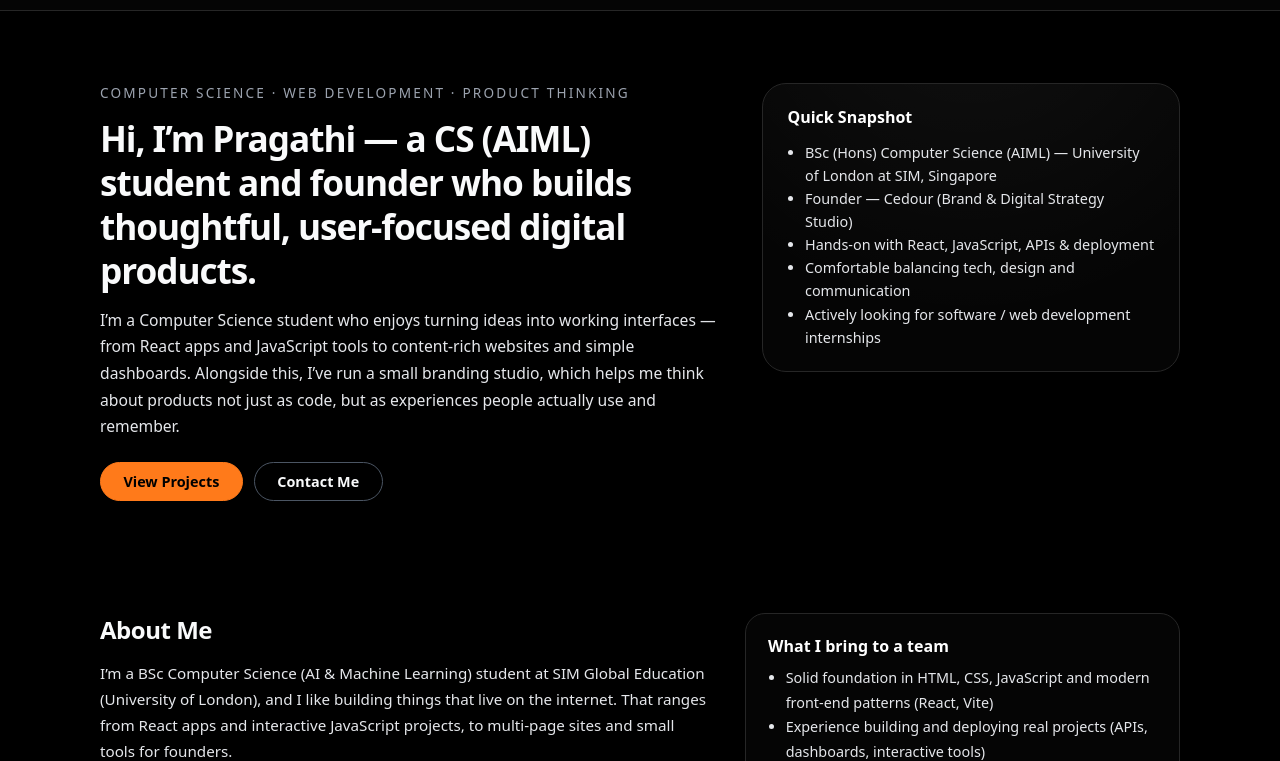
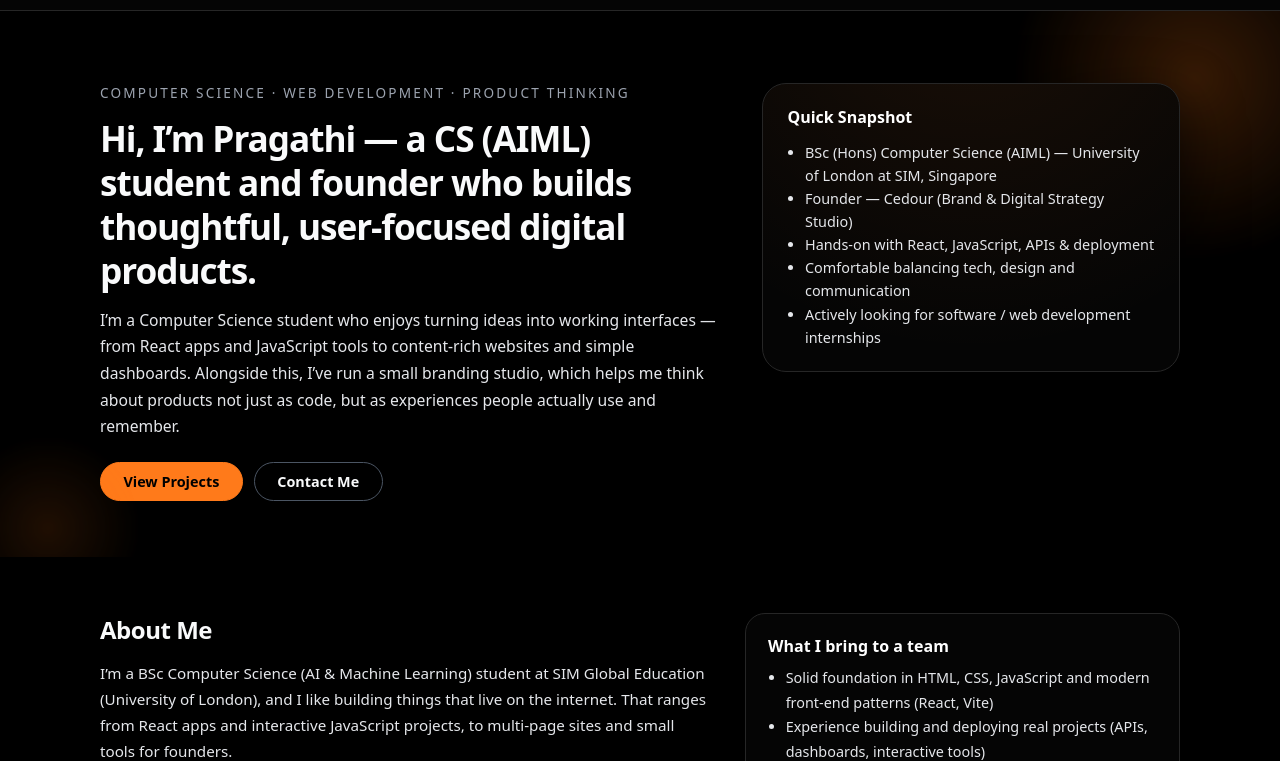
Before and after one commit to pragathii2611/portfolio_pragathi, a plain HTML site: page index.html in a window 1280 px wide. Shown: the part 37-798 px from the top of the page. Drawn offline with Linux system fonts and the light colour scheme.

Commit message:
Update style.css

```diff
--- a/style.css
+++ b/style.css
@@ -109,7 +109,10 @@ a:hover {
 
 .hero {
   padding: 4.5rem 0 3.5rem;
+  position: relative;
+  overflow: hidden;
 }
+
 
 .hero-content {
   display: grid;
@@ -159,13 +162,12 @@ a:hover {
   box-shadow: 0 24px 60px rgba(0, 0, 0, 0.8);
   overflow: hidden;
 }
-
 .hero-card::before {
   content: "";
   position: absolute;
   inset: -40%;
-  background: radial-gradient(circle at top, rgba(255, 255, 255, 0.12), transparent 55%);
-  opacity: 0.4;
+  background: radial-gradient(circle at top, rgba(255, 122, 26, 0.18), transparent 60%);
+  opacity: 0.5;
   pointer-events: none;
 }
 
@@ -187,6 +189,37 @@ a:hover {
   z-index: 1;
 }
 
+/* Soft neon orbit behind hero */
+.hero::before {
+  content: "";
+  position: absolute;
+  width: 420px;
+  height: 420px;
+  border-radius: 50%;
+  background: radial-gradient(circle, rgba(255, 122, 26, 0.28) 0, rgba(255, 122, 26, 0) 60%);
+  top: -140px;
+  right: -120px;
+  filter: blur(2px);
+  opacity: 0.9;
+  pointer-events: none;
+  animation: orbitPulse 14s ease-in-out infinite alternate;
+}
+
+
+.hero::after {
+  content: "";
+  position: absolute;
+  width: 220px;
+  height: 220px;
+  border-radius: 50%;
+  background: radial-gradient(circle, rgba(255, 122, 26, 0.18) 0, rgba(255, 122, 26, 0) 60%);
+  bottom: -80px;
+  left: -60px;
+  filter: blur(1px);
+  opacity: 0.7;
+  pointer-events: none;
+  animation: orbitDrift 18s ease-in-out infinite alternate;
+}
 /* =========
    Buttons
    ========= */
@@ -244,8 +277,25 @@ a:hover {
 
 .section-alt {
   background: #000000;
+  position: relative;
+  overflow: hidden;
 }
 
+/* Soft orbit in alt sections (skills / projects) */
+.section-alt::before {
+  content: "";
+  position: absolute;
+  width: 360px;
+  height: 360px;
+  border-radius: 50%;
+  background: radial-gradient(circle, rgba(255, 122, 26, 0.22) 0, rgba(255, 122, 26, 0) 60%);
+  top: 20%;
+  left: -160px;
+  filter: blur(2px);
+  opacity: 0.7;
+  pointer-events: none;
+  animation: orbitDrift 22s ease-in-out infinite alternate;
+}
 .section h2 {
   margin: 0 0 0.8rem;
   font-size: 1.5rem;
@@ -541,7 +591,29 @@ a:hover {
   opacity: 1;
   transform: translateY(0);
 }
+/* =========
+   Orbit animations
+   ========= */
 
+@keyframes orbitPulse {
+  0% {
+    transform: translate3d(0, 0, 0) scale(1);
+    opacity: 0.7;
+  }
+  100% {
+    transform: translate3d(16px, -10px, 0) scale(1.18);
+    opacity: 1;
+  }
+}
+
+@keyframes orbitDrift {
+  0% {
+    transform: translate3d(0, 0, 0) scale(1);
+  }
+  100% {
+    transform: translate3d(-12px, 8px, 0) scale(1.08);
+  }
+}
 /* =========
    Mobile / Responsive
    ========= */
```
